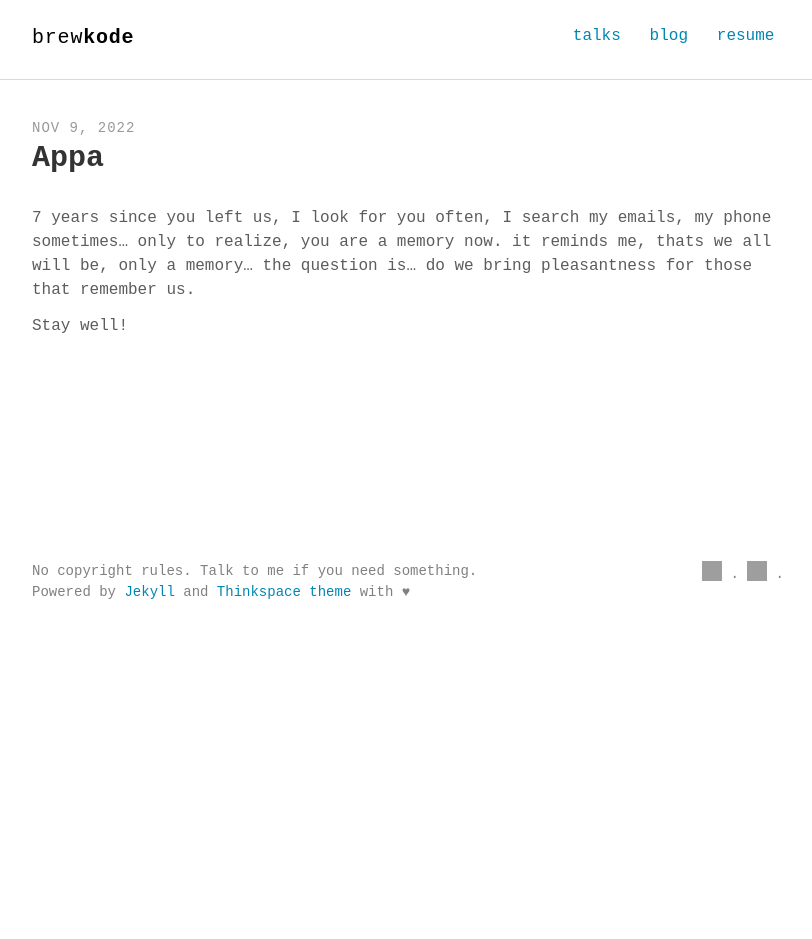
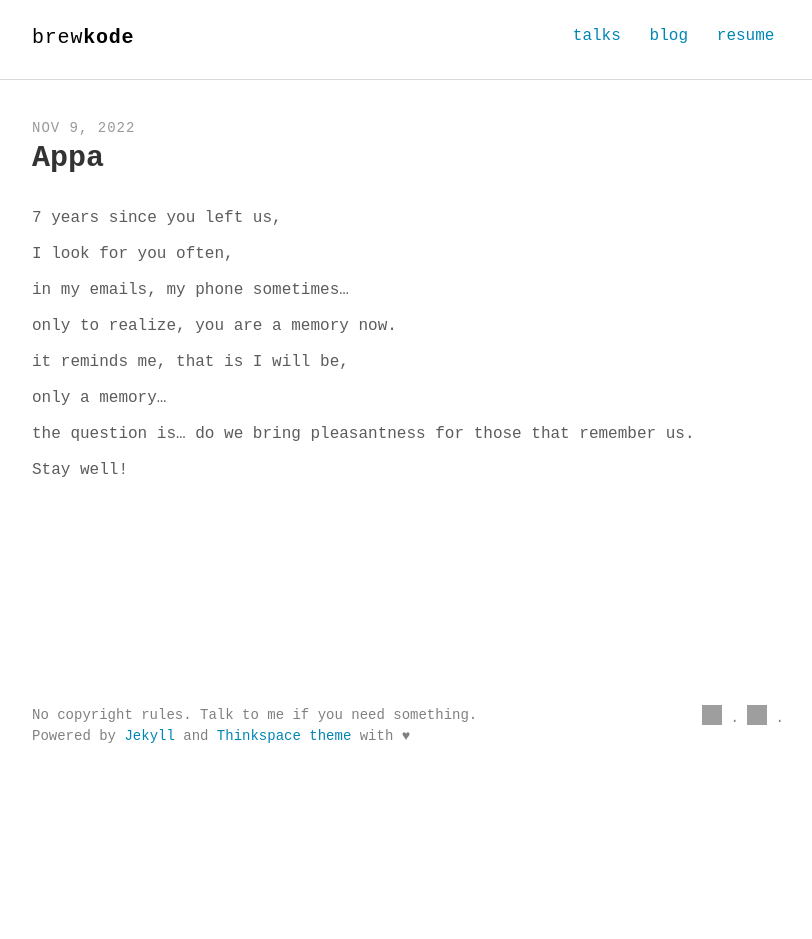
Before and after one commit to brewkode/brewkode.github.io, a Jekyll site: the page built from _posts/2022-11-09-Appa.md, in a window 1280 px wide. Shown: the whole page, without its empty margins (232-1044 px from the left). Built offline with Jekyll 4.4.1, drawn with Linux system fonts in a browser that asks for light colours; some web fonts are replaced; before the commit the page ends 900 px from its top, so only the background shows below that; grey boxes are pictures that could not be loaded.

Commit message:
chore: formatting updates to latest blog

```diff
--- a/_posts/2022-11-09-Appa.md
+++ b/_posts/2022-11-09-Appa.md
@@ -5,11 +5,17 @@ comments: false
 ---
 
 7 years since you left us,
+
 I look for you often,
-I search my emails, my phone sometimes...
+
+in my emails, my phone sometimes...
+
 only to realize, you are a memory now.
-it reminds me, thats we all will be,
+
+it reminds me, that is I will be,
+
 only a memory...
+
 the question is... do we bring pleasantness for those that remember us.
 
 Stay well!
```
